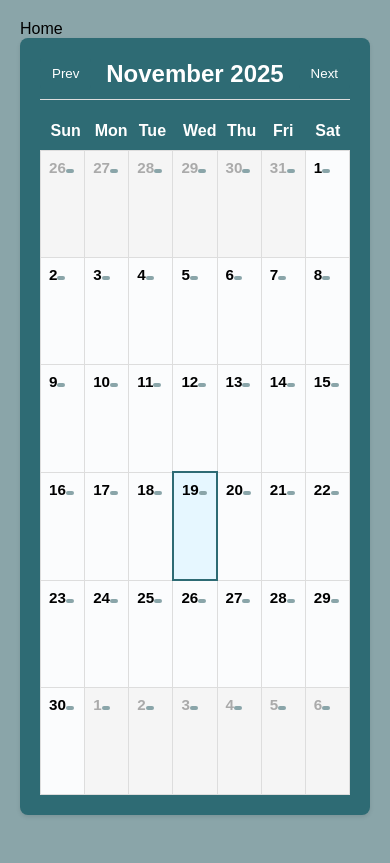
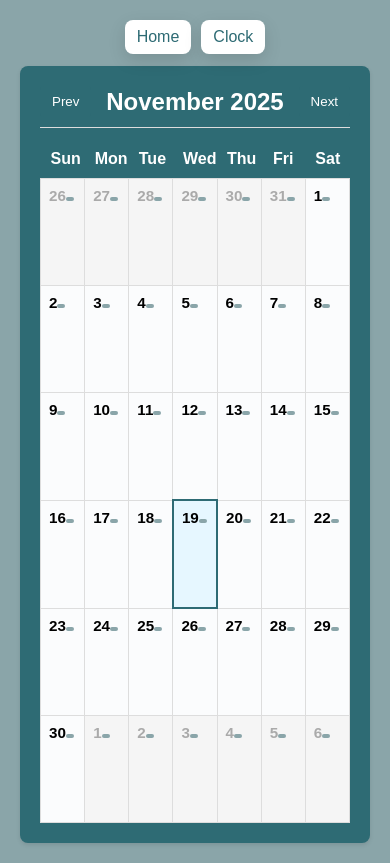
Before and after one commit to hunter-byte-afk/HCC-Organizational-Clock, a plain HTML site: page calendar.html in a window 390 px wide. Drawn offline with Linux system fonts and the light colour scheme.

Commit message:
Added a button to go to the clock under the menu
I added a button to go under the menu based on the responses we got from the google forms so they can act like quick links to go to any page needed

```diff
--- a/calendar.html
+++ b/calendar.html
@@ -7,7 +7,10 @@
         <link rel="stylesheet" href="style.css">
     </head>
     <body>
-        <a href="index.html">Home</a>
+        <div class="top-links">
+                <a href="index.html" class="top-link">Home</a>
+                <a href="clock.html" class="top-link">Clock</a>
+        </div>
         <div class="mainButtons">
             <ul>
                 <a href="calendar.html"></a>
--- a/style.css
+++ b/style.css
@@ -29,6 +29,31 @@ a:hover{
     gap: 15px;
 }
 
+.top-links{
+    display: flex;
+    flex-direction: column;
+    gap: 10px;
+    align-items: flex-start;
+    margin-bottom: 12px;
+    float: left;
+    width: 160px;
+    margin-right: 16px;
+}
+
+.top-links .top-link{
+    display: inline-block;
+    background: #ffffff;
+    color: #2e6b74;
+    padding: 8px 12px;
+    border-radius: 8px;
+    box-shadow: 0 6px 18px rgba(0,0,0,0.12);
+    text-decoration: none;
+}
+
+.top-links .top-link:hover{
+    box-shadow: 0 8px 24px rgba(0,0,0,0.16);
+}
+
 .calendar-container{
     background-color: #2e6b74;
     border-radius: 8px;
@@ -36,6 +61,28 @@ a:hover{
     padding: 20px;
     max-width: 1000px;
     margin: 0 auto;
+    margin-left: 210px;
+}
+
+@media (max-width: 900px){
+    .top-links{
+        flex-direction: row;
+        justify-content: center;
+        align-items: center;
+        width: auto;
+        float: none;
+        margin: 0 0 12px;
+    }
+    .calendar-container{
+        margin-left: 0;
+    }
+}
+
+.calendar-container .top-links{
+    display: flex;
+    align-items: flex-start;
+    justify-content: center;
+    margin-bottom: 20px;
 }
 
 .calendar-header{
```
